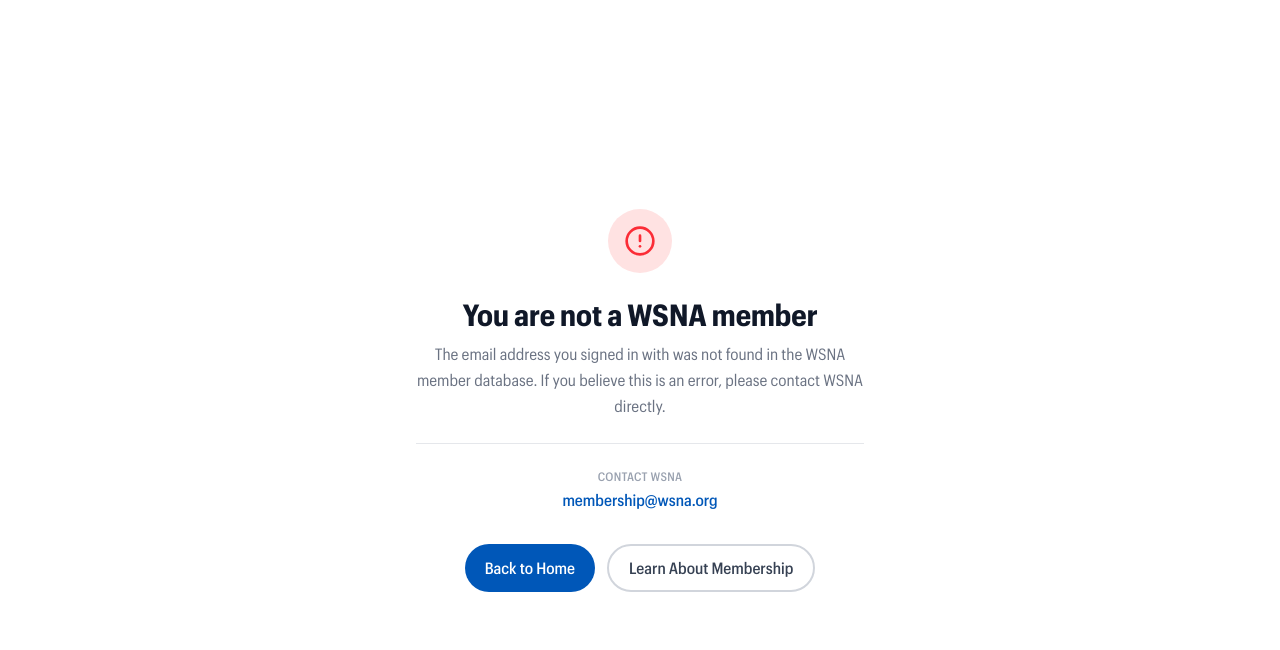
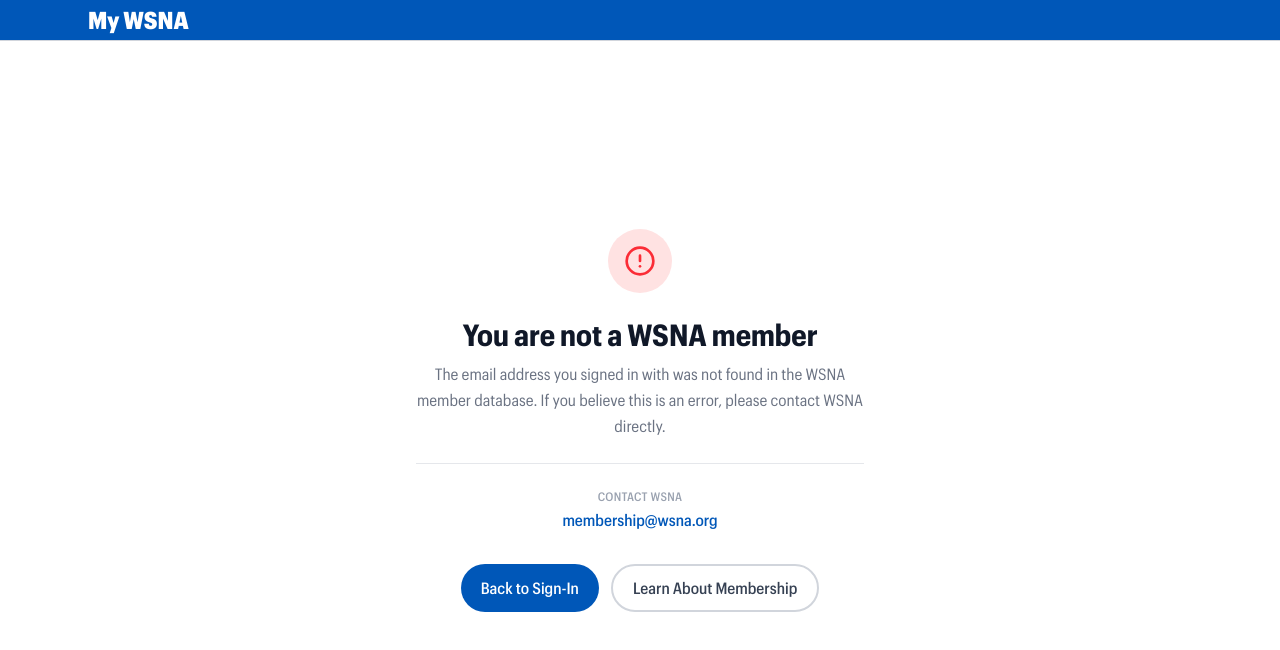
Before and after one commit to SapphirePegasus/WSNA-Members-App, a Next.js app: page /not-a-member in a window 1280 px wide. Shown: the top 650 px of the page. Built offline with nearby package versions, Linux system fonts and the light colour scheme; no server answers.

Commit message:
Update NotAMemberContent.tsx

```diff
--- a/src/app/(pages)/(public)/not-a-member/NotAMemberContent.tsx
+++ b/src/app/(pages)/(public)/not-a-member/NotAMemberContent.tsx
@@ -51,7 +51,16 @@
     const { heading, body } = USERMSG[reason];
 
     return (
-        <div className="min-h-screen flex items-center justify-center px-6">
+        <div className="flex min-h-dvh flex-col">
+            <header className="w-full border-b border-gray-300 bg-primary pb-2 pt-safe">
+                <div className="mx-auto max-w-6xl px-4 sm:px-6">
+                    <p className="text-2xl font-extrabold leading-none text-white">
+                        My WSNA
+                    </p>
+                </div>
+            </header>
+
+            <main className="flex flex-1 items-center justify-center px-6 py-8">
                 <div className="max-w-md w-full text-center space-y-6">
 
                     {/* Icon */}
@@ -107,7 +116,7 @@
                             href="/"
                             className="inline-flex items-center justify-center px-5 py-2.5 rounded-full bg-primary text-white text-base font-medium hover:bg-primary-500 transition-colors"
                         >
-                        Back to Home
+                            Back to Sign-In
                         </Link>
                         <a
                             href="https://www.wsna.org/membership"
@@ -118,8 +127,8 @@
                             Learn About Membership
                         </a>
                     </div>
-
                 </div>
+            </main>
         </div>
     );
 }
```
Lines whose indentation alone changed are shown as unchanged.
